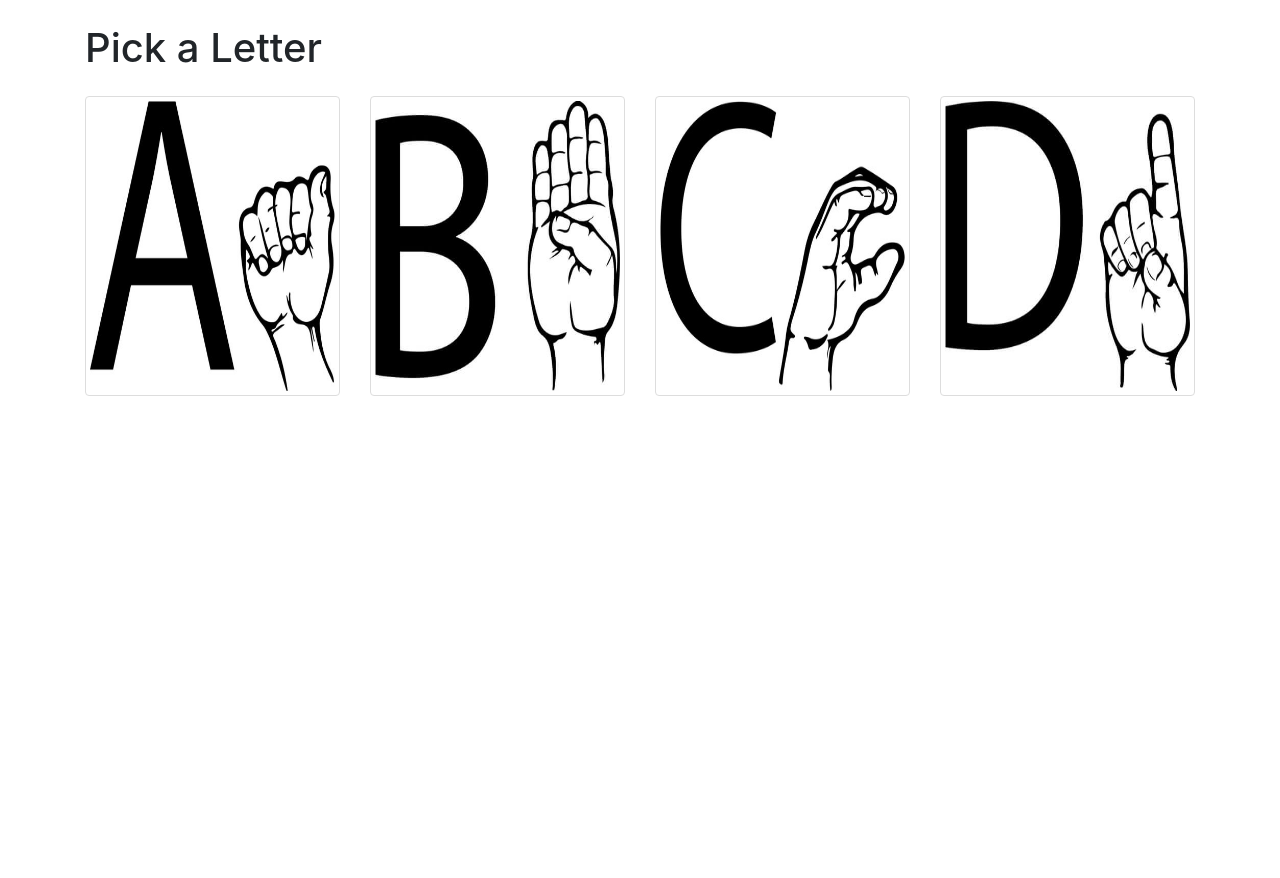
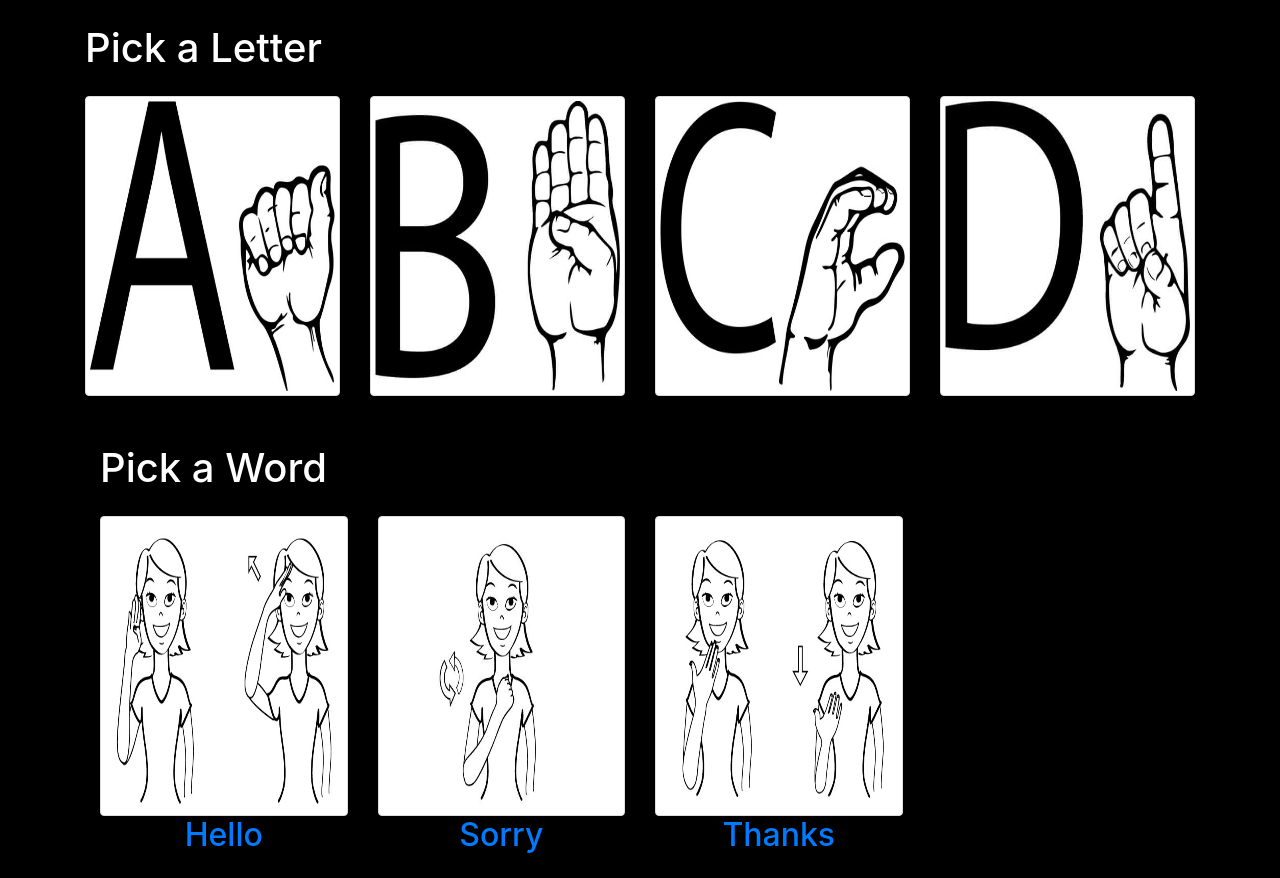
Before and after one commit to astro-nat/codered2017, a Flask app: page / in a window 1280 px wide. Before the commit the page ends 396 px from the top, so only its background shows below. Run offline with Flask 2, Linux system fonts and the light colour scheme; some libraries are stand-ins or nearby versions.

Commit message:
Latest web app

```diff
--- a/FlaskApp/app.py
+++ b/FlaskApp/app.py
@@ -1,13 +1,88 @@
 from flask import Flask, render_template
+
+import serial
+import numpy as np
+import matplotlib.pyplot as plt
+
+import socket
+import sys
+
 app = Flask(__name__)
 
 @app.route("/")
 def main():
+
+    # HOST = '172.25.29.21'   # Symbolic name, meaning all available interfaces
+#     PORT = 8888 # Arbitrary non-privileged port
+#
+#     s = socket.socket(socket.AF_INET, socket.SOCK_STREAM)
+#     print 'Socket created'
+#
+#     #Bind socket to local host and port
+#     try:
+#         s.bind((HOST, PORT))
+#     except socket.error as msg:
+#         print 'Bind failed. Error Code : ' + str(msg[0]) + ' Message ' + msg[1]
+#         sys.exit()
+#
+#     print 'Socket bind complete'
+#
+#     #Start listening on socket
+#     s.listen(10)
+#     print 'Socket now listening'
+#
+#     #now keep talking with the client
+#     while 1:
+#         #wait to accept a connection - blocking call
+#         conn, addr = s.accept()
+#         print 'Connected with ' + addr[0] + ':' + str(addr[1])
+#
+#         (data,addr) = mySocket.recvfrom(SIZE)
+#     	print data
+#
+#     s.close()
+
     return render_template('index.html')
+
+#    ser = serial.Serial('/dev/cu.usbmodem1451', baudrate = 115200)
+#
+#    y1 = [1,2,3,4]
+#    x1 = [1,2,3,4];
+#    x2 = [5,3,6,7];
+#    x3 = [2,6,10,11];
+#    x4 = [5,6,7,8];
+#    x5 = [1,2,3,4];
+#
+#    plt.ion()
+#
+#    ydata = [0] * 50
+#    ax1=plt.axes()
+#
+#    # make plot
+#    line, = plt.plot(ydata)
+#    plt.ylim([10,40]) # set the y-range to 10 to 40
+#
+#    # start data collection
+#    while True:
+#        data = ser.readline().rstrip() # read data from serial
+#        # port and strip line endings
+#        if len(data.split(".")) == 2:
+#            ymin = float(min(ydata))-10
+#            ymax = float(max(ydata))+10
+#            plt.ylim([ymin,ymax])
+#            ydata.append(data)
+#            del ydata[0]
+#            line.set_xdata(np.arange(len(ydata)))
+#            line.set_ydata(ydata)  # update the data
+#            plt.draw() # update the plot
+#
+#    #    plt.plot(x1,y1,'ro',x2,y1,x3,y1,x4,y1,x5,y1);
+#    #    plt.ylabel('Graph 1')
+#    #    plt.show()
 
 if __name__ == "__main__":
     app.run()
 
-@app.route('/static/')
+@app.route('/templates/')
 def tutorial():
-    return render_template('tutorial.html')
+    return render_template('tutorial_a.html')
--- a/FlaskApp/static/css/style.css
+++ b/FlaskApp/static/css/style.css
@@ -6,6 +6,7 @@
 
 body {
   overflow-x: hidden;
+  background-color: lightblue;
 }
 
 #wrapper {
--- a/FlaskApp/templates/index.html
+++ b/FlaskApp/templates/index.html
@@ -18,7 +18,7 @@
 
 </head>
 
-<body>
+<body style="background-color: black; color:white; background-image: none;">
 
 <!-- Page Content -->
     <div class="container">
@@ -50,6 +50,35 @@
 
       </div>
 
+      <div class="container">
+
+      <h1 class="my-4 text-center text-lg-left">Pick a Word</h1>
+
+      <div class="row text-center text-lg-left">
+
+        <div class="col-lg-3 col-md-4 col-xs-6">
+          <a href="/static/tutorial_a.html" class="d-block mb-4 h-100">
+            <img class="img-fluid img-thumbnail" src="/static/img/hello.jpg" style="width:400px;height:300px;" alt="">
+            <h2 style="text-align:center">Hello</h2>
+          </a>
+        </div>
+        <div class="col-lg-3 col-md-4 col-xs-6">
+          <a href="/static/tutorial_b.html" class="d-block mb-4 h-100">
+            <img class="img-fluid img-thumbnail" src="/static/img/sorry.jpg" style="width:400px;height:300px;" alt="">
+            <h2 style="text-align:center">Sorry</h2>
+          </a>
+        </div>
+        <div class="col-lg-3 col-md-4 col-xs-6">
+          <a href="/static/tutorial_c.html" class="d-block mb-4 h-100">
+            <img class="img-fluid img-thumbnail" src="/static/img/thanks.jpg" style="width:400px;height:300px;" alt="">
+            <h2 style="text-align:center">Thanks</h2>
+          </a>
+        </div>
+
+
+      </div>
+
+
 
 
 </body>
```
Also changed, not shown: FlaskApp/static/tutorial_a.html (+62 -1 lines), FlaskApp/static/tutorial_b.html (+36 -1 lines), FlaskApp/static/tutorial_c.html (+36 -1 lines), FlaskApp/static/tutorial_d.html (+36 -1 lines), FlaskApp/static/img/hello.jpg (added), FlaskApp/static/img/parchment.jpg (deleted), FlaskApp/static/img/red.jpg (added), FlaskApp/static/img/sorry.jpg (added), FlaskApp/static/img/thanks.jpg (added), pyMultithread/pyMulti.py (line endings or trailing spaces), 2 other files.
